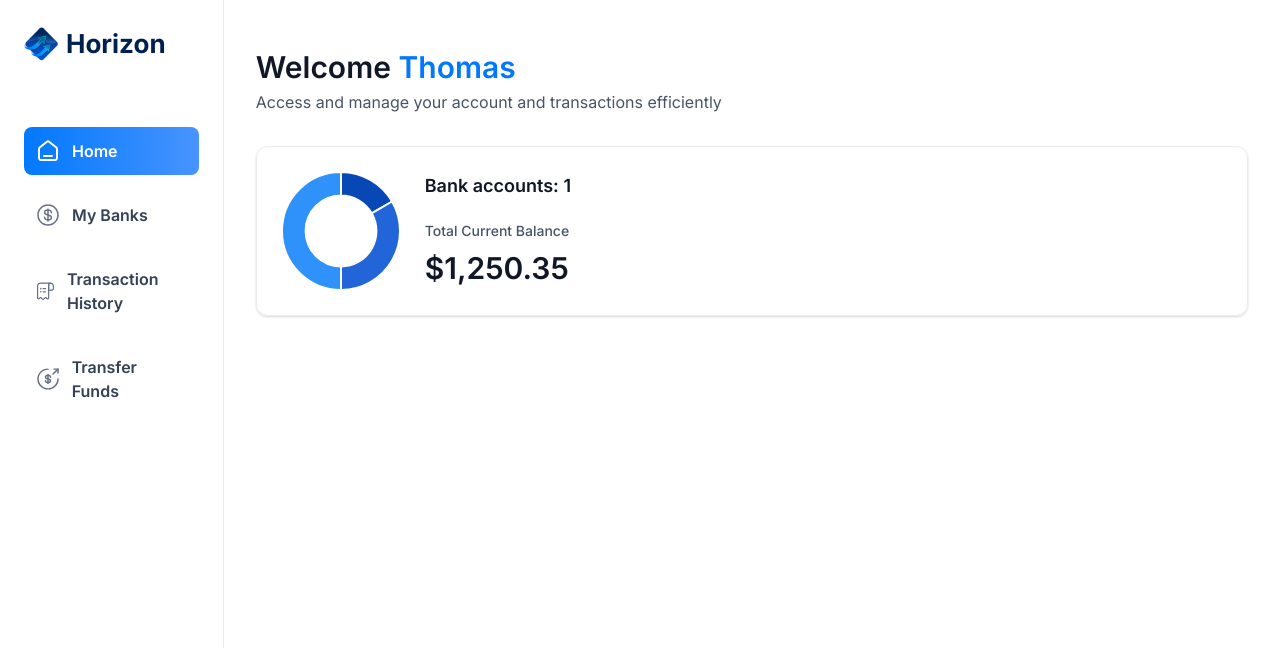
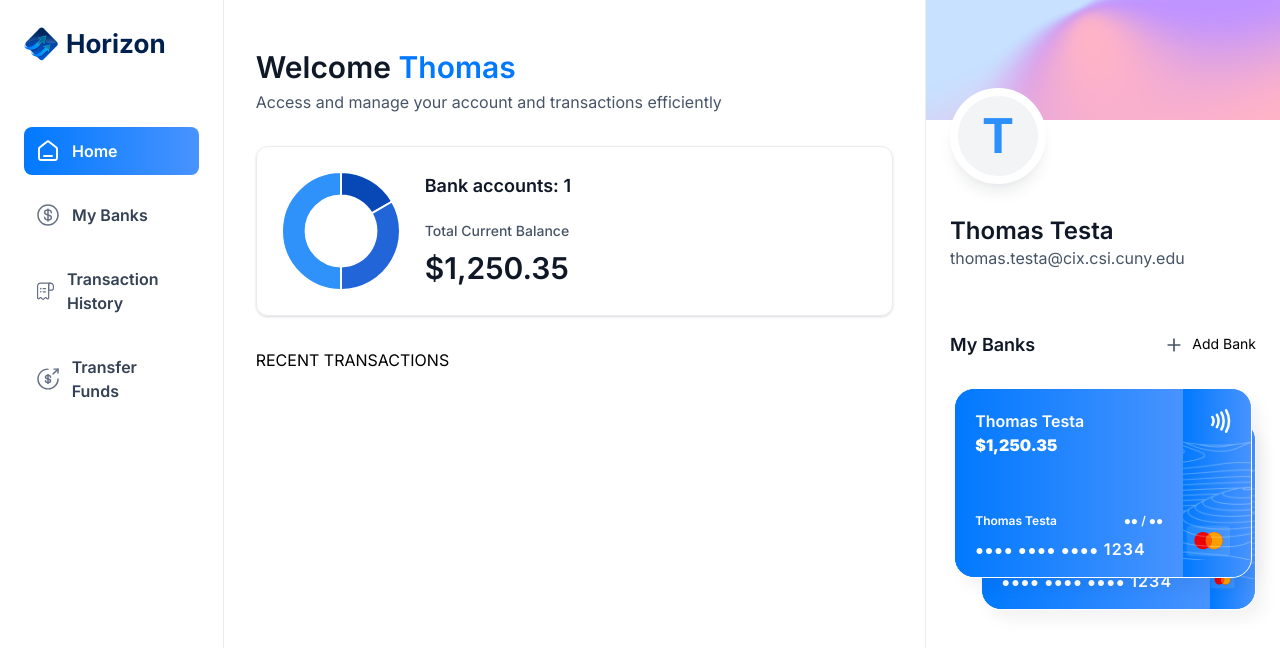
Before and after one commit to ThomasTesta99/banking, a Next.js app: page / in a window 1280 px wide. Shown: the top 648 px of the page. Built offline with nearby package versions, Linux system fonts and the light colour scheme.

Commit message:
implement rightsidebar and sidebar routes

```diff
--- /dev/null
+++ b/app/(root)/my-banks/page.tsx
@@ -0,0 +1,11 @@
+import React from 'react'
+
+const MyBanks = () => {
+  return (
+    <div>
+      MyBanks
+    </div>
+  )
+}
+
+export default MyBanks
--- a/app/(root)/page.tsx
+++ b/app/(root)/page.tsx
@@ -1,9 +1,10 @@
 import HeaderBox from '@/components/ui/HeaderBox'
+import RightSidebar from '@/components/ui/RightSidebar'
 import TotalBalanceBox from '@/components/ui/TotalBalanceBox'
 import React from 'react'
 
 const Home = () => {
-  const loggedIn = {firstName : 'Thomas'}
+  const loggedIn = {firstName : 'Thomas', lastName: 'Testa', email: 'thomas.testa@cix.csi.cuny.edu'}
   return (
     <section className="home">
       <div className="home-content">
@@ -21,7 +22,14 @@
             totalCurrentBalance = {1250.35}
           />
         </header>
+
+        RECENT TRANSACTIONS
       </div>
+      <RightSidebar
+        user = {loggedIn}
+        transactions = {1}
+        banks = {[{currentBalance: 1250.35}, {currentBalance: 1234}]}
+      />
     </section>
   )
 }
--- /dev/null
+++ b/app/(root)/payment-transfer/page.tsx
@@ -0,0 +1,11 @@
+import React from 'react'
+
+const Transfer = () => {
+  return (
+    <div>
+      Transfer
+    </div>
+  )
+}
+
+export default Transfer
--- /dev/null
+++ b/app/(root)/transaction-history/page.tsx
@@ -0,0 +1,11 @@
+import React from 'react'
+
+const TransactionHistory = () => {
+  return (
+    <div>
+      Transaction History
+    </div>
+  )
+}
+
+export default TransactionHistory
--- /dev/null
+++ b/components/ui/BankCard.tsx
@@ -0,0 +1,67 @@
+import { formatAmount } from '@/lib/utils'
+import Image from 'next/image'
+import Link from 'next/link'
+import React from 'react'
+
+const BankCard = ({account, userName, showBalance = true}: CreditCardProps) => {
+  return (
+    <div className = "flex flex-col">
+      <Link href = "/" className = "bank-card">
+        <div className="bank-card_content">
+            <div>
+                <h1 className="text-16 font-semibold text-white">
+                    {account.name || userName}
+                </h1>
+                <p className = "font-ibm-plex-serif font-black text-white">
+                    {formatAmount(account.currentBalance)}
+                </p>
+            </div>
+
+            <article className="flex flex-col gap-2">
+                <div className="flex justify-between">
+                    <h1 className = "text-12 font-semibold text-white">
+                        {userName}
+                    </h1>
+                    <h2 className="text-12 font-semibold text-white">
+                        ●● / ●●
+                    </h2>
+                </div>
+                <p className = "text-14 font-semibold tracking-[1.1px] text-white">
+                    ●●●● ●●●● ●●●● <span className="text-16">1234</span>
+                </p>
+            </article>
+        </div>
+
+        <div className="bank-card_icon">
+            <Image
+                src = "/icons/Paypass.svg"
+                width = {20}
+                height = {24}
+                alt = "pay"
+            />
+
+            <Image
+                src = "/icons/mastercard.svg"
+                width={45}
+                height={32}
+                alt = "mastercard"
+                className = "ml-5"
+            />
+        </div>
+
+        <Image
+            src = "/icons/lines.png"
+            width={316}
+            height={190}
+            alt = "lines"
+
+            className = "absolute top-0 left-0"
+        />
+      </Link>
+
+      {/* COPY CARD */}
+    </div>
+  )
+}
+
+export default BankCard
--- /dev/null
+++ b/components/ui/RightSidebar.tsx
@@ -0,0 +1,63 @@
+import Image from 'next/image'
+import Link from 'next/link'
+import React from 'react'
+import BankCard from './BankCard'
+
+const RightSidebar = ({user, transactions, banks}: RightSidebarProps) => {
+  return (
+    <aside className = "right-sidebar">
+      <section className = "flex flex-col pb-8">
+        <div className="profile-banner"/>
+        <div className="profile">
+          <div className="profile-img">
+            <span className = "text-5xl font-bold text-blue-500">{user.firstName[0]}</span>
+          </div>
+
+          <div className="profile-details">
+            <h1 className = "profile-name">
+              {user.firstName} {user.lastName}
+            </h1>
+            <p className="profile-email">
+              {user.email}
+            </p>
+          </div>
+        </div>
+
+      </section>
+
+      <section className="banks">
+        <div className = "flex w-full justify-between">
+          <h2 className="header-2">My Banks</h2>
+          <Link href = "/" className = "flex gap-2">
+            <Image src = "/icons/plus.svg" width={20} height={20} alt = "plus"/>
+            <h2 className = "text-14 font-semibolftext-grey-600">Add Bank</h2>
+          </Link>
+        </div>
+        {banks?.length > 0 && (
+         <div className = "relative flex flex-1 flex-col items-center justify-center gap-5">
+          <div className = "relative z-10">
+            <BankCard
+              key = {banks[0].$id}
+              account = {banks[0]}
+              userName = {`${user.firstName} ${user.lastName}`}
+              showBalance = {false}
+            />
+          </div>
+          {banks[1] && (
+            <div className = "absolute right-0 top-8 z-0 w-[90%]">
+               <BankCard
+                key = {banks[1].$id}
+                account = {banks[1]}
+                userName = {`${user.firstName} ${user.lastName}`}
+                showBalance = {false}
+              />
+            </div>
+          )}
+         </div>
+        )}
+      </section>
+    </aside>
+  )
+}
+
+export default RightSidebar
```
